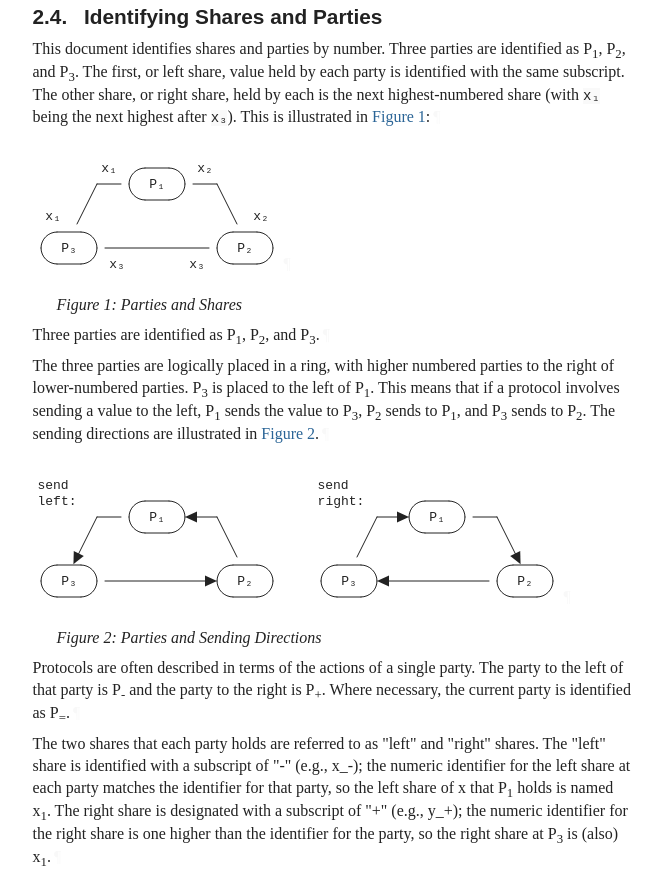
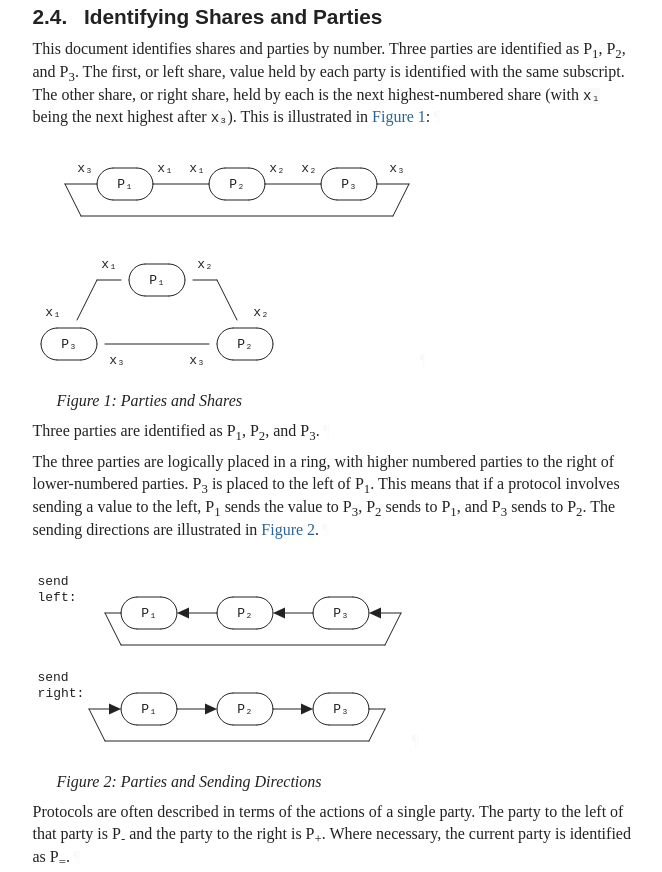
Before and after one commit to private-attribution/i-d, a plain HTML site: page eriktaubeneck-clockwise/draft-savage-ppm-3phm-mpc.html in a window 1280 px wide. Shown: the part 2995-3867 px from the top of the page, without its empty margins (92-754 px from the left). Drawn offline with Linux system fonts and the light colour scheme; a web font is replaced by a local one.

Commit message:
Script updating gh-pages from 0f2b4b2. [ci skip]

```diff
--- a/eriktaubeneck-clockwise/draft-savage-ppm-3phm-mpc.html
+++ b/eriktaubeneck-clockwise/draft-savage-ppm-3phm-mpc.html
@@ -1429,40 +1429,74 @@ illustrated in <a href="#fig-shares-parties" class="auto internal xref">Figure 1
 <figure id="figure-1">
           <div id="section-2.4-2.1">
             <div class="alignLeft art-svg artwork" id="section-2.4-2.1.1">
-<svg xmlns="http://www.w3.org/2000/svg" version="1.1" height="144" width="248" viewBox="0 0 248 144" class="diagram" text-anchor="middle" font-family="monospace" font-size="13px" stroke-linecap="round">
-                <path d="M 112,32 L 136,32" fill="none" stroke="black"></path>
-                <path d="M 64,48 L 88,48" fill="none" stroke="black"></path>
-                <path d="M 160,48 L 184,48" fill="none" stroke="black"></path>
-                <path d="M 112,64 L 136,64" fill="none" stroke="black"></path>
-                <path d="M 24,96 L 48,96" fill="none" stroke="black"></path>
-                <path d="M 200,96 L 224,96" fill="none" stroke="black"></path>
-                <path d="M 72,112 L 176,112" fill="none" stroke="black"></path>
-                <path d="M 24,128 L 48,128" fill="none" stroke="black"></path>
-                <path d="M 200,128 L 224,128" fill="none" stroke="black"></path>
-                <path d="M 184,48 L 204,88" fill="none" stroke="black"></path>
-                <path d="M 44,88 L 64,48" fill="none" stroke="black"></path>
-                <path d="M 112,32 C 103.16936,32 96,39.16936 96,48" fill="none" stroke="black"></path>
-                <path d="M 136,32 C 144.83064,32 152,39.16936 152,48" fill="none" stroke="black"></path>
-                <path d="M 112,64 C 103.16936,64 96,56.83064 96,48" fill="none" stroke="black"></path>
-                <path d="M 136,64 C 144.83064,64 152,56.83064 152,48" fill="none" stroke="black"></path>
-                <path d="M 24,96 C 15.16936,96 8,103.16936 8,112" fill="none" stroke="black"></path>
-                <path d="M 48,96 C 56.83064,96 64,103.16936 64,112" fill="none" stroke="black"></path>
-                <path d="M 200,96 C 191.16936,96 184,103.16936 184,112" fill="none" stroke="black"></path>
-                <path d="M 224,96 C 232.83064,96 240,103.16936 240,112" fill="none" stroke="black"></path>
-                <path d="M 24,128 C 15.16936,128 8,120.83064 8,112" fill="none" stroke="black"></path>
-                <path d="M 48,128 C 56.83064,128 64,120.83064 64,112" fill="none" stroke="black"></path>
-                <path d="M 200,128 C 191.16936,128 184,120.83064 184,112" fill="none" stroke="black"></path>
-                <path d="M 224,128 C 232.83064,128 240,120.83064 240,112" fill="none" stroke="black"></path>
+<svg xmlns="http://www.w3.org/2000/svg" version="1.1" height="240" width="384" viewBox="0 0 384 240" class="diagram" text-anchor="middle" font-family="monospace" font-size="13px" stroke-linecap="round">
+                <path d="M 80,32 L 104,32" fill="none" stroke="black"></path>
+                <path d="M 192,32 L 216,32" fill="none" stroke="black"></path>
+                <path d="M 304,32 L 328,32" fill="none" stroke="black"></path>
+                <path d="M 32,48 L 64,48" fill="none" stroke="black"></path>
+                <path d="M 120,48 L 176,48" fill="none" stroke="black"></path>
+                <path d="M 232,48 L 288,48" fill="none" stroke="black"></path>
+                <path d="M 344,48 L 376,48" fill="none" stroke="black"></path>
+                <path d="M 80,64 L 104,64" fill="none" stroke="black"></path>
+                <path d="M 192,64 L 216,64" fill="none" stroke="black"></path>
+                <path d="M 304,64 L 328,64" fill="none" stroke="black"></path>
+                <path d="M 48,80 L 360,80" fill="none" stroke="black"></path>
+                <path d="M 112,128 L 136,128" fill="none" stroke="black"></path>
+                <path d="M 64,144 L 88,144" fill="none" stroke="black"></path>
+                <path d="M 160,144 L 184,144" fill="none" stroke="black"></path>
+                <path d="M 112,160 L 136,160" fill="none" stroke="black"></path>
+                <path d="M 24,192 L 48,192" fill="none" stroke="black"></path>
+                <path d="M 200,192 L 224,192" fill="none" stroke="black"></path>
+                <path d="M 72,208 L 176,208" fill="none" stroke="black"></path>
+                <path d="M 24,224 L 48,224" fill="none" stroke="black"></path>
+                <path d="M 200,224 L 224,224" fill="none" stroke="black"></path>
+                <path d="M 32,48 L 48,80" fill="none" stroke="black"></path>
+                <path d="M 184,144 L 204,184" fill="none" stroke="black"></path>
+                <path d="M 44,184 L 64,144" fill="none" stroke="black"></path>
+                <path d="M 360,80 L 376,48" fill="none" stroke="black"></path>
+                <path d="M 80,32 C 71.16936,32 64,39.16936 64,48" fill="none" stroke="black"></path>
+                <path d="M 104,32 C 112.83064,32 120,39.16936 120,48" fill="none" stroke="black"></path>
+                <path d="M 192,32 C 183.16936,32 176,39.16936 176,48" fill="none" stroke="black"></path>
+                <path d="M 216,32 C 224.83064,32 232,39.16936 232,48" fill="none" stroke="black"></path>
+                <path d="M 304,32 C 295.16936,32 288,39.16936 288,48" fill="none" stroke="black"></path>
+                <path d="M 328,32 C 336.83064,32 344,39.16936 344,48" fill="none" stroke="black"></path>
+                <path d="M 80,64 C 71.16936,64 64,56.83064 64,48" fill="none" stroke="black"></path>
+                <path d="M 104,64 C 112.83064,64 120,56.83064 120,48" fill="none" stroke="black"></path>
+                <path d="M 192,64 C 183.16936,64 176,56.83064 176,48" fill="none" stroke="black"></path>
+                <path d="M 216,64 C 224.83064,64 232,56.83064 232,48" fill="none" stroke="black"></path>
+                <path d="M 304,64 C 295.16936,64 288,56.83064 288,48" fill="none" stroke="black"></path>
+                <path d="M 328,64 C 336.83064,64 344,56.83064 344,48" fill="none" stroke="black"></path>
+                <path d="M 112,128 C 103.16936,128 96,135.16936 96,144" fill="none" stroke="black"></path>
+                <path d="M 136,128 C 144.83064,128 152,135.16936 152,144" fill="none" stroke="black"></path>
+                <path d="M 112,160 C 103.16936,160 96,152.83064 96,144" fill="none" stroke="black"></path>
+                <path d="M 136,160 C 144.83064,160 152,152.83064 152,144" fill="none" stroke="black"></path>
+                <path d="M 24,192 C 15.16936,192 8,199.16936 8,208" fill="none" stroke="black"></path>
+                <path d="M 48,192 C 56.83064,192 64,199.16936 64,208" fill="none" stroke="black"></path>
+                <path d="M 200,192 C 191.16936,192 184,199.16936 184,208" fill="none" stroke="black"></path>
+                <path d="M 224,192 C 232.83064,192 240,199.16936 240,208" fill="none" stroke="black"></path>
+                <path d="M 24,224 C 15.16936,224 8,216.83064 8,208" fill="none" stroke="black"></path>
+                <path d="M 48,224 C 56.83064,224 64,216.83064 64,208" fill="none" stroke="black"></path>
+                <path d="M 200,224 C 191.16936,224 184,216.83064 184,208" fill="none" stroke="black"></path>
+                <path d="M 224,224 C 232.83064,224 240,216.83064 240,208" fill="none" stroke="black"></path>
                 <g class="text">
-                  <text x="76" y="36">x₁</text>
-                  <text x="172" y="36">x₂</text>
-                  <text x="124" y="52">P₁</text>
-                  <text x="20" y="84">x₁</text>
-                  <text x="228" y="84">x₂</text>
-                  <text x="36" y="116">P₃</text>
-                  <text x="212" y="116">P₂</text>
-                  <text x="84" y="132">x₃</text>
-                  <text x="164" y="132">x₃</text>
+                  <text x="52" y="36">x₃</text>
+                  <text x="132" y="36">x₁</text>
+                  <text x="164" y="36">x₁</text>
+                  <text x="244" y="36">x₂</text>
+                  <text x="276" y="36">x₂</text>
+                  <text x="364" y="36">x₃</text>
+                  <text x="92" y="52">P₁</text>
+                  <text x="204" y="52">P₂</text>
+                  <text x="316" y="52">P₃</text>
+                  <text x="76" y="132">x₁</text>
+                  <text x="172" y="132">x₂</text>
+                  <text x="124" y="148">P₁</text>
+                  <text x="20" y="180">x₁</text>
+                  <text x="228" y="180">x₂</text>
+                  <text x="36" y="212">P₃</text>
+                  <text x="212" y="212">P₂</text>
+                  <text x="84" y="228">x₃</text>
+                  <text x="164" y="228">x₃</text>
                 </g>
               </svg><a href="#section-2.4-2.1.1" class="pilcrow">¶</a>
 </div>
@@ -1482,70 +1516,74 @@ are illustrated in <a href="#fig-send-direction" class="auto internal xref">Figu
 <figure id="figure-2">
           <div id="section-2.4-5.1">
             <div class="alignLeft art-svg artwork" id="section-2.4-5.1.1">
-<svg xmlns="http://www.w3.org/2000/svg" version="1.1" height="160" width="528" viewBox="0 0 528 160" class="diagram" text-anchor="middle" font-family="monospace" font-size="13px" stroke-linecap="round">
-                <path d="M 112,48 L 136,48" fill="none" stroke="black"></path>
-                <path d="M 392,48 L 416,48" fill="none" stroke="black"></path>
-                <path d="M 64,64 L 88,64" fill="none" stroke="black"></path>
-                <path d="M 160,64 L 184,64" fill="none" stroke="black"></path>
+<svg xmlns="http://www.w3.org/2000/svg" version="1.1" height="208" width="376" viewBox="0 0 376 208" class="diagram" text-anchor="middle" font-family="monospace" font-size="13px" stroke-linecap="round">
+                <path d="M 104,48 L 128,48" fill="none" stroke="black"></path>
+                <path d="M 200,48 L 224,48" fill="none" stroke="black"></path>
+                <path d="M 296,48 L 320,48" fill="none" stroke="black"></path>
+                <path d="M 72,64 L 88,64" fill="none" stroke="black"></path>
+                <path d="M 152,64 L 184,64" fill="none" stroke="black"></path>
+                <path d="M 248,64 L 280,64" fill="none" stroke="black"></path>
                 <path d="M 344,64 L 368,64" fill="none" stroke="black"></path>
-                <path d="M 440,64 L 464,64" fill="none" stroke="black"></path>
-                <path d="M 112,80 L 136,80" fill="none" stroke="black"></path>
-                <path d="M 392,80 L 416,80" fill="none" stroke="black"></path>
-                <path d="M 24,112 L 48,112" fill="none" stroke="black"></path>
-                <path d="M 200,112 L 224,112" fill="none" stroke="black"></path>
-                <path d="M 304,112 L 328,112" fill="none" stroke="black"></path>
-                <path d="M 480,112 L 504,112" fill="none" stroke="black"></path>
-                <path d="M 72,128 L 176,128" fill="none" stroke="black"></path>
-                <path d="M 352,128 L 456,128" fill="none" stroke="black"></path>
-                <path d="M 24,144 L 48,144" fill="none" stroke="black"></path>
+                <path d="M 104,80 L 128,80" fill="none" stroke="black"></path>
+                <path d="M 200,80 L 224,80" fill="none" stroke="black"></path>
+                <path d="M 296,80 L 320,80" fill="none" stroke="black"></path>
+                <path d="M 88,96 L 352,96" fill="none" stroke="black"></path>
+                <path d="M 104,144 L 128,144" fill="none" stroke="black"></path>
                 <path d="M 200,144 L 224,144" fill="none" stroke="black"></path>
-                <path d="M 304,144 L 328,144" fill="none" stroke="black"></path>
-                <path d="M 480,144 L 504,144" fill="none" stroke="black"></path>
-                <path d="M 184,64 L 204,104" fill="none" stroke="black"></path>
-                <path d="M 464,64 L 484,104" fill="none" stroke="black"></path>
-                <path d="M 44,104 L 64,64" fill="none" stroke="black"></path>
-                <path d="M 324,104 L 344,64" fill="none" stroke="black"></path>
-                <path d="M 112,48 C 103.16936,48 96,55.16936 96,64" fill="none" stroke="black"></path>
-                <path d="M 136,48 C 144.83064,48 152,55.16936 152,64" fill="none" stroke="black"></path>
-                <path d="M 392,48 C 383.16936,48 376,55.16936 376,64" fill="none" stroke="black"></path>
-                <path d="M 416,48 C 424.83064,48 432,55.16936 432,64" fill="none" stroke="black"></path>
-                <path d="M 112,80 C 103.16936,80 96,72.83064 96,64" fill="none" stroke="black"></path>
-                <path d="M 136,80 C 144.83064,80 152,72.83064 152,64" fill="none" stroke="black"></path>
-                <path d="M 392,80 C 383.16936,80 376,72.83064 376,64" fill="none" stroke="black"></path>
-                <path d="M 416,80 C 424.83064,80 432,72.83064 432,64" fill="none" stroke="black"></path>
-                <path d="M 24,112 C 15.16936,112 8,119.16936 8,128" fill="none" stroke="black"></path>
-                <path d="M 48,112 C 56.83064,112 64,119.16936 64,128" fill="none" stroke="black"></path>
-                <path d="M 200,112 C 191.16936,112 184,119.16936 184,128" fill="none" stroke="black"></path>
-                <path d="M 224,112 C 232.83064,112 240,119.16936 240,128" fill="none" stroke="black"></path>
-                <path d="M 304,112 C 295.16936,112 288,119.16936 288,128" fill="none" stroke="black"></path>
-                <path d="M 328,112 C 336.83064,112 344,119.16936 344,128" fill="none" stroke="black"></path>
-                <path d="M 480,112 C 471.16936,112 464,119.16936 464,128" fill="none" stroke="black"></path>
-                <path d="M 504,112 C 512.83064,112 520,119.16936 520,128" fill="none" stroke="black"></path>
-                <path d="M 24,144 C 15.16936,144 8,136.83064 8,128" fill="none" stroke="black"></path>
-                <path d="M 48,144 C 56.83064,144 64,136.83064 64,128" fill="none" stroke="black"></path>
-                <path d="M 200,144 C 191.16936,144 184,136.83064 184,128" fill="none" stroke="black"></path>
-                <path d="M 224,144 C 232.83064,144 240,136.83064 240,128" fill="none" stroke="black"></path>
-                <path d="M 304,144 C 295.16936,144 288,136.83064 288,128" fill="none" stroke="black"></path>
-                <path d="M 328,144 C 336.83064,144 344,136.83064 344,128" fill="none" stroke="black"></path>
-                <path d="M 480,144 C 471.16936,144 464,136.83064 464,128" fill="none" stroke="black"></path>
-                <path d="M 504,144 C 512.83064,144 520,136.83064 520,128" fill="none" stroke="black"></path>
-                <polygon class="arrowhead" points="492,104 480,98.4 480,109.6" fill="black" transform="rotate(63.43494882292201,484,104)"></polygon>
-                <polygon class="arrowhead" points="376,64 364,58.4 364,69.6" fill="black" transform="rotate(0,368,64)"></polygon>
-                <polygon class="arrowhead" points="360,128 348,122.4 348,133.6" fill="black" transform="rotate(180,352,128)"></polygon>
-                <polygon class="arrowhead" points="184,128 172,122.4 172,133.6" fill="black" transform="rotate(0,176,128)"></polygon>
-                <polygon class="arrowhead" points="168,64 156,58.4 156,69.6" fill="black" transform="rotate(180,160,64)"></polygon>
-                <polygon class="arrowhead" points="52,104 40,98.4 40,109.6" fill="black" transform="rotate(116.56505117707799,44,104)"></polygon>
+                <path d="M 296,144 L 320,144" fill="none" stroke="black"></path>
+                <path d="M 56,160 L 80,160" fill="none" stroke="black"></path>
+                <path d="M 144,160 L 176,160" fill="none" stroke="black"></path>
+                <path d="M 240,160 L 272,160" fill="none" stroke="black"></path>
+                <path d="M 336,160 L 352,160" fill="none" stroke="black"></path>
+                <path d="M 104,176 L 128,176" fill="none" stroke="black"></path>
+                <path d="M 200,176 L 224,176" fill="none" stroke="black"></path>
+                <path d="M 296,176 L 320,176" fill="none" stroke="black"></path>
+                <path d="M 72,192 L 336,192" fill="none" stroke="black"></path>
+                <path d="M 56,160 L 72,192" fill="none" stroke="black"></path>
+                <path d="M 72,64 L 88,96" fill="none" stroke="black"></path>
+                <path d="M 352,96 L 368,64" fill="none" stroke="black"></path>
+                <path d="M 336,192 L 352,160" fill="none" stroke="black"></path>
+                <path d="M 104,48 C 95.16936,48 88,55.16936 88,64" fill="none" stroke="black"></path>
+                <path d="M 128,48 C 136.83064,48 144,55.16936 144,64" fill="none" stroke="black"></path>
+                <path d="M 200,48 C 191.16936,48 184,55.16936 184,64" fill="none" stroke="black"></path>
+                <path d="M 224,48 C 232.83064,48 240,55.16936 240,64" fill="none" stroke="black"></path>
+                <path d="M 296,48 C 287.16936,48 280,55.16936 280,64" fill="none" stroke="black"></path>
+                <path d="M 320,48 C 328.83064,48 336,55.16936 336,64" fill="none" stroke="black"></path>
+                <path d="M 104,80 C 95.16936,80 88,72.83064 88,64" fill="none" stroke="black"></path>
+                <path d="M 128,80 C 136.83064,80 144,72.83064 144,64" fill="none" stroke="black"></path>
+                <path d="M 200,80 C 191.16936,80 184,72.83064 184,64" fill="none" stroke="black"></path>
+                <path d="M 224,80 C 232.83064,80 240,72.83064 240,64" fill="none" stroke="black"></path>
+                <path d="M 296,80 C 287.16936,80 280,72.83064 280,64" fill="none" stroke="black"></path>
+                <path d="M 320,80 C 328.83064,80 336,72.83064 336,64" fill="none" stroke="black"></path>
+                <path d="M 104,144 C 95.16936,144 88,151.16936 88,160" fill="none" stroke="black"></path>
+                <path d="M 128,144 C 136.83064,144 144,151.16936 144,160" fill="none" stroke="black"></path>
+                <path d="M 200,144 C 191.16936,144 184,151.16936 184,160" fill="none" stroke="black"></path>
+                <path d="M 224,144 C 232.83064,144 240,151.16936 240,160" fill="none" stroke="black"></path>
+                <path d="M 296,144 C 287.16936,144 280,151.16936 280,160" fill="none" stroke="black"></path>
+                <path d="M 320,144 C 328.83064,144 336,151.16936 336,160" fill="none" stroke="black"></path>
+                <path d="M 104,176 C 95.16936,176 88,168.83064 88,160" fill="none" stroke="black"></path>
+                <path d="M 128,176 C 136.83064,176 144,168.83064 144,160" fill="none" stroke="black"></path>
+                <path d="M 200,176 C 191.16936,176 184,168.83064 184,160" fill="none" stroke="black"></path>
+                <path d="M 224,176 C 232.83064,176 240,168.83064 240,160" fill="none" stroke="black"></path>
+                <path d="M 296,176 C 287.16936,176 280,168.83064 280,160" fill="none" stroke="black"></path>
+                <path d="M 320,176 C 328.83064,176 336,168.83064 336,160" fill="none" stroke="black"></path>
+                <polygon class="arrowhead" points="352,64 340,58.4 340,69.6" fill="black" transform="rotate(180,344,64)"></polygon>
+                <polygon class="arrowhead" points="280,160 268,154.4 268,165.6" fill="black" transform="rotate(0,272,160)"></polygon>
+                <polygon class="arrowhead" points="256,64 244,58.4 244,69.6" fill="black" transform="rotate(180,248,64)"></polygon>
+                <polygon class="arrowhead" points="184,160 172,154.4 172,165.6" fill="black" transform="rotate(0,176,160)"></polygon>
+                <polygon class="arrowhead" points="160,64 148,58.4 148,69.6" fill="black" transform="rotate(180,152,64)"></polygon>
+                <polygon class="arrowhead" points="88,160 76,154.4 76,165.6" fill="black" transform="rotate(0,80,160)"></polygon>
                 <g class="text">
                   <text x="20" y="36">send</text>
-                  <text x="300" y="36">send</text>
                   <text x="24" y="52">left:</text>
-                  <text x="308" y="52">right:</text>
-                  <text x="124" y="68">P₁</text>
-                  <text x="404" y="68">P₁</text>
-                  <text x="36" y="132">P₃</text>
-                  <text x="212" y="132">P₂</text>
-                  <text x="316" y="132">P₃</text>
-                  <text x="492" y="132">P₂</text>
+                  <text x="116" y="68">P₁</text>
+                  <text x="212" y="68">P₂</text>
+                  <text x="308" y="68">P₃</text>
+                  <text x="20" y="132">send</text>
+                  <text x="28" y="148">right:</text>
+                  <text x="116" y="164">P₁</text>
+                  <text x="212" y="164">P₂</text>
+                  <text x="308" y="164">P₃</text>
                 </g>
               </svg><a href="#section-2.4-5.1.1" class="pilcrow">¶</a>
 </div>
```
Also changed, not shown: eriktaubeneck-clockwise/draft-savage-ppm-3phm-mpc.txt (+17 -8 lines).
